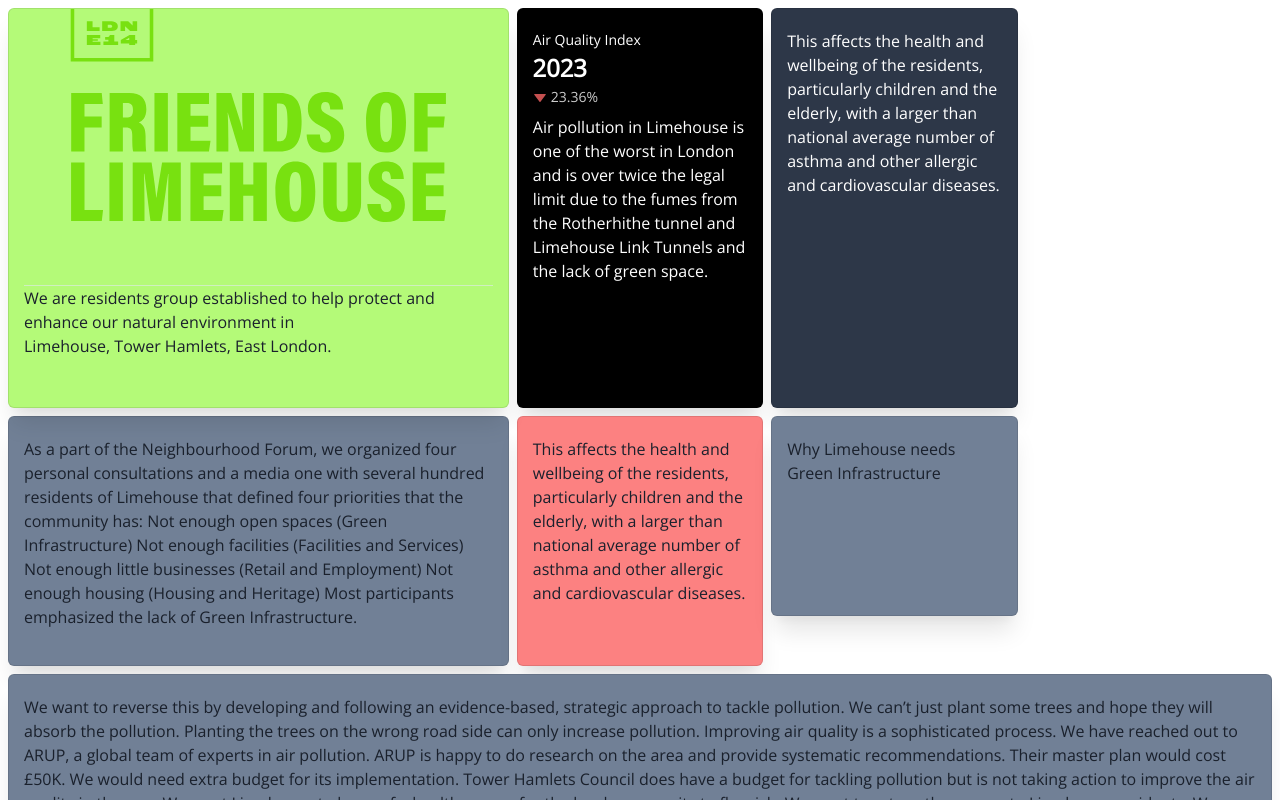
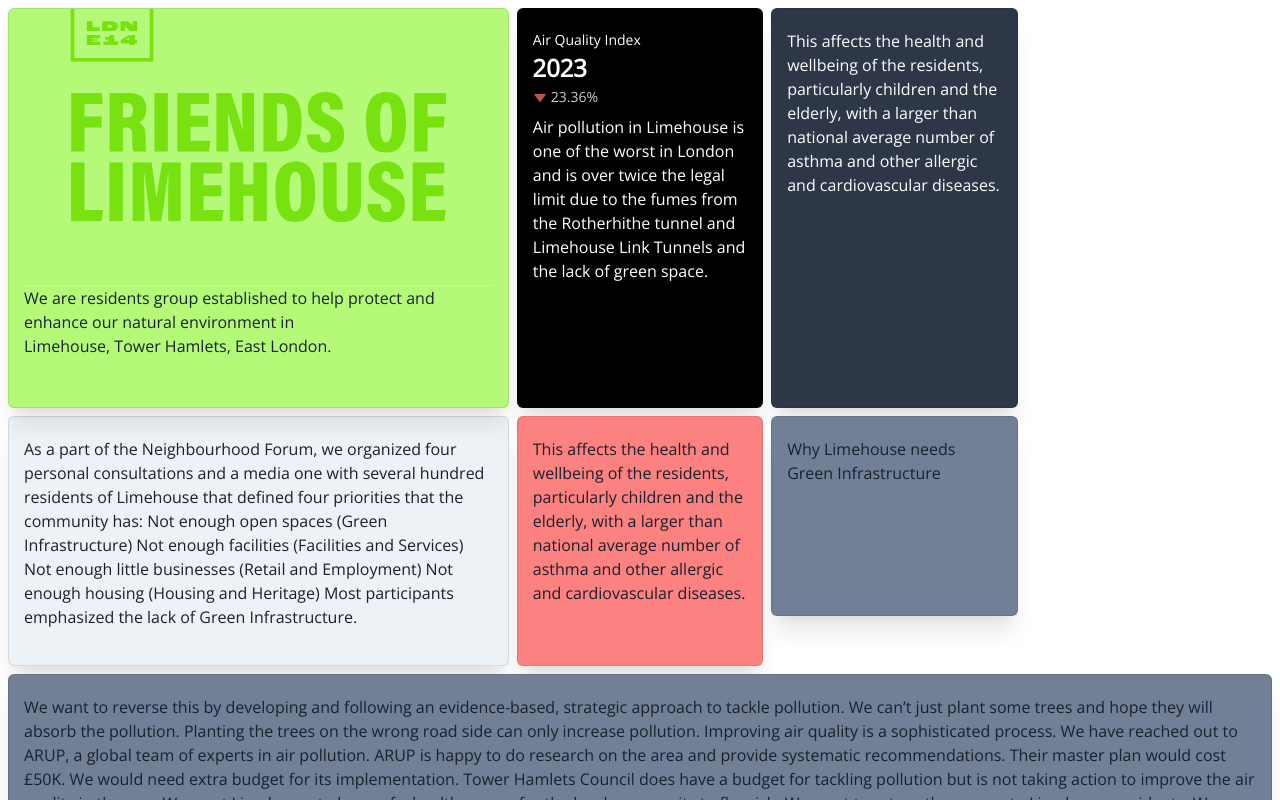
Before and after one commit to friendsoflimehouse/website, a React (Vite) app: page / in a window 1280 px wide. Built offline with nearby package versions, Linux system fonts and the light colour scheme.

Commit message:
demo dist publish 1

```diff
--- a/src/pages/GetStartedPage.tsx
+++ b/src/pages/GetStartedPage.tsx
@@ -70,7 +70,7 @@ export const GetStartedPage = () => {
           of asthma and other allergic and cardiovascular diseases.
         </Text>
       </Widget>
-      <Widget w="100%" bg="gray.100" colSpan={2} bg="gray.500">
+      <Widget w="100%" bg="gray.100" colSpan={2}>
         As a part of the Neighbourhood Forum, we organized four personal
         consultations and a media one with several hundred residents of
         Limehouse that defined four priorities that the community has: Not
--- a/src/ui/layouts/RootLayout.tsx
+++ b/src/ui/layouts/RootLayout.tsx
@@ -1,12 +1,5 @@
 import { Outlet } from "react-router-dom";
-import { Box, GridItem, Grid, Text, Container } from "@chakra-ui/react";
-// import { Logo } from "~/ui/elements";
-
-const layout = `
-  "header header"
-  "main main"
-  "footer footer"
-`;
+import { Container } from "@chakra-ui/react";
 
 export const RootLayout = () => {
   return (
```
